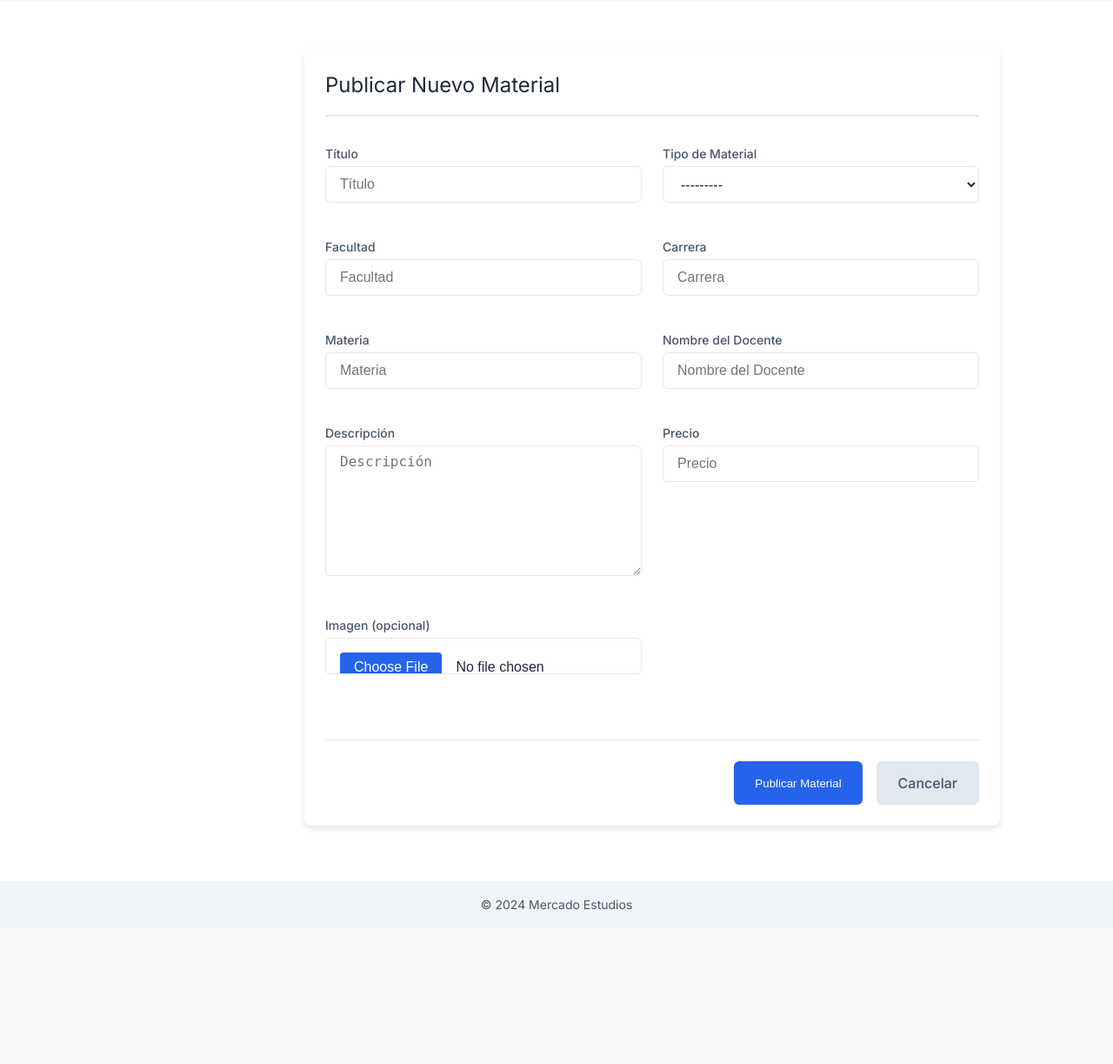
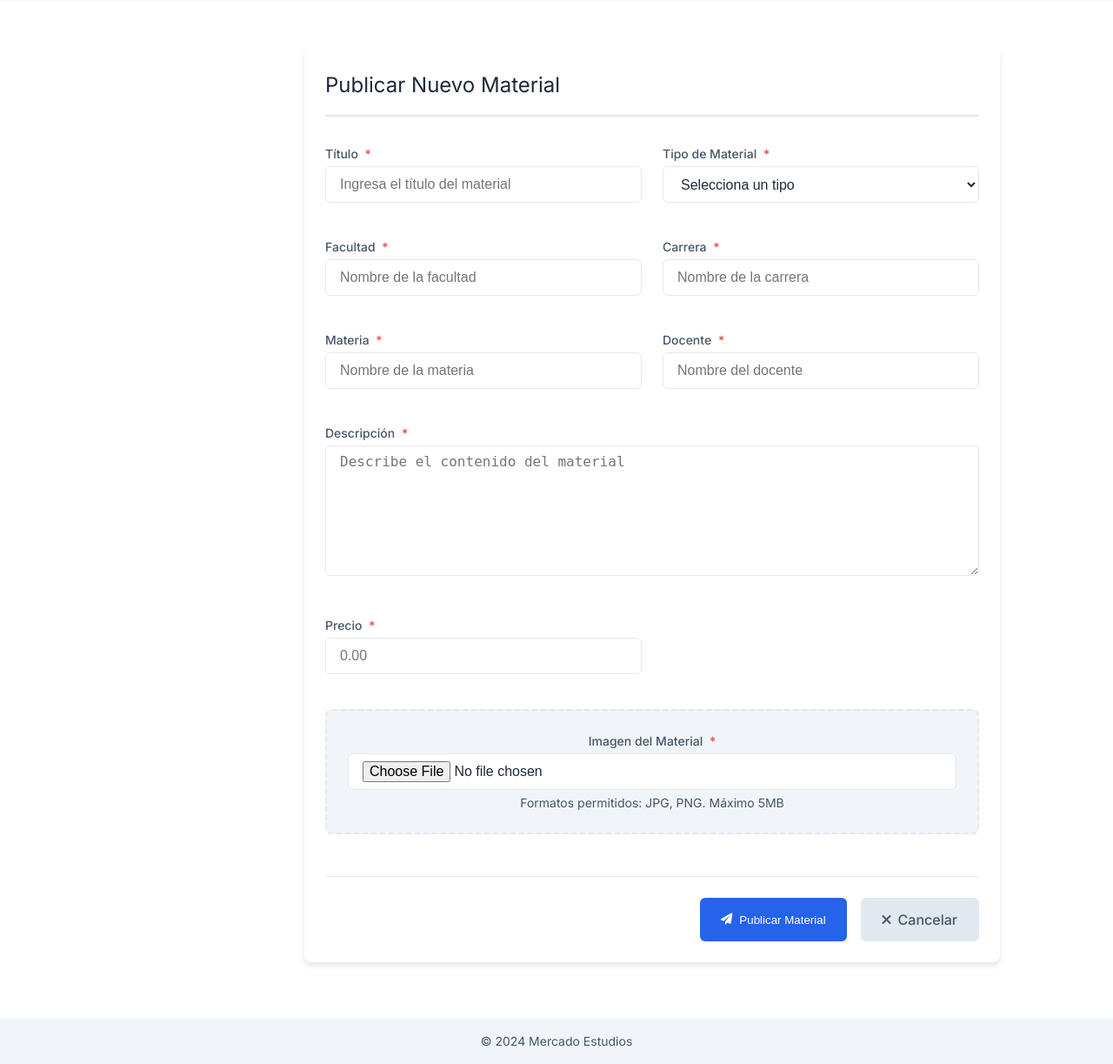
Before and after one commit to Guilder23/DameDoy, a Django app: template DameDoy/templates/html/publicar_material.html in a window 1280 px wide. Shown: the part 68-1291 px from the top of the page at 87% size. Before the commit the page ends 1114 px from the top, so only its background shows below. Run offline with Django 5.2, Linux system fonts and the light colour scheme; the template is opened without the code that fills it: values that come from a table or form of the project are taken from there, others are empty.

Commit message:
Campos requeridos en el publicar material

```diff
--- a/DameDoy/static/css/publicar_material.css
+++ b/DameDoy/static/css/publicar_material.css
@@ -15,7 +15,7 @@
     box-shadow: var(--sombra-md);
 }
 
-/* Cabecera */
+/* Cabecera del formulario */
 .publicar-container h1 {
     font-size: var(--tamaño-texto-2xl);
     color: var(--texto-primario);
@@ -26,10 +26,11 @@
 }
 
 /* Grid del formulario */
-.material-form {
+.form-grid {
     display: grid;
     grid-template-columns: repeat(2, 1fr);
     gap: var(--espaciado-lg);
+    margin-bottom: var(--espaciado-xl);
 }
 
 /* Grupos de formulario */
@@ -37,7 +38,7 @@
     margin-bottom: var(--espaciado-md);
 }
 
-.form-group:last-child {
+.form-group.full-width {
     grid-column: 1 / -1;
 }
 
@@ -48,6 +49,11 @@
     color: var(--texto-secundario);
     font-size: var(--tamaño-texto-sm);
     font-weight: var(--peso-medio);
+}
+
+.required {
+    color: var(--color-error);
+    margin-left: 4px;
 }
 
 /* Inputs y Selects */
@@ -78,66 +84,47 @@
     box-shadow: 0 0 0 3px var(--color-primario-claro);
 }
 
-/* Input de archivo */
+/* Grupo de imagen */
 .form-group.file-input {
     grid-column: 1 / -1;
+    background: var(--fondo-secundario);
     padding: var(--espaciado-lg);
-    border: 2px dashed var(--borde-claro);
     border-radius: var(--radio-borde-lg);
     text-align: center;
-    background: var(--fondo-secundario);
-    transition: var(--transition-suave);
+    border: 2px dashed var(--borde-claro);
 }
 
-.form-group input[type="file"] {
-    width: 100%;
-    padding: var(--espaciado-md);
-    background: var(--fondo-primario);
-    border: 1px solid var(--borde-claro);
-    border-radius: var(--radio-borde-md);
-    cursor: pointer;
-    color: var(--texto-primario);
+.imagen-preview {
+    margin: var(--espaciado-md) 0;
+    max-width: 300px;
+    margin: 0 auto;
 }
 
-.form-group input[type="file"]::-webkit-file-upload-button {
-    background: var(--color-primario);
-    color: white;
-    padding: var(--espaciado-sm) var(--espaciado-md);
-    border: none;
-    border-radius: var(--radio-borde-sm);
-    margin-right: var(--espaciado-md);
-    cursor: pointer;
-    transition: var(--transition-suave);
+.imagen-preview img {
+    width: 100%;
+    height: auto;
+    border-radius: var(--radio-borde-md);
+    box-shadow: var(--sombra-sm);
 }
 
-.form-group input[type="file"]::-webkit-file-upload-button:hover {
-    background: var(--color-primario-hover);
+.help-text {
+    display: block;
+    color: var(--texto-secundario);
+    font-size: var(--tamaño-texto-sm);
+    margin-top: var(--espaciado-xs);
 }
 
-.form-group input[type="file"]::file-selector-button {
-    background: var(--color-primario);
-    color: white;
-    padding: var(--espaciado-sm) var(--espaciado-md);
-    border: none;
-    border-radius: var(--radio-borde-sm);
-    margin-right: var(--espaciado-md);
-    cursor: pointer;
-    transition: var(--transition-suave);
+/* Estados de validación */
+.invalid {
+    border-color: var(--color-error) !important;
+    background-color: var(--color-error-claro) !important;
 }
 
-.form-group input[type="file"]::file-selector-button:hover {
-    background: var(--color-primario-hover);
-}
-
-/* Alertas y errores */
+/* Alertas */
 .alert {
-    grid-column: 1 / -1;
     padding: var(--espaciado-md);
     border-radius: var(--radio-borde-md);
-    margin-bottom: var(--espaciado-md);
-    display: flex;
-    align-items: center;
-    gap: var(--espaciado-sm);
+    margin-bottom: var(--espaciado-lg);
 }
 
 .alert-error {
@@ -146,15 +133,8 @@
     color: var(--color-error);
 }
 
-.field-errors {
-    color: var(--color-error);
-    font-size: var(--tamaño-texto-sm);
-    margin-top: 0.25rem;
-}
-
 /* Botones de acción */
 .form-actions {
-    grid-column: 1 / -1;
     display: flex;
     gap: var(--espaciado-md);
     justify-content: flex-end;
--- /dev/null
+++ b/DameDoy/static/js/publicar_material.js
@@ -0,0 +1,83 @@
+document.addEventListener('DOMContentLoaded', function() {
+    const formMaterial = document.getElementById('formMaterial');
+    const inputImagen = document.getElementById('imagen');
+    const previewContainer = document.getElementById('imagenPreview');
+
+    // Validación del formulario
+    formMaterial.addEventListener('submit', function(e) {
+        e.preventDefault();
+
+        const campos = ['titulo', 'tipo', 'facultad', 'carrera', 'materia',
+                       'docente', 'descripcion', 'precio', 'imagen'];
+
+        let valido = true;
+
+        // Validar campos
+        campos.forEach(campo => {
+            const elemento = document.getElementById(campo);
+            if (!elemento.value.trim()) {
+                elemento.classList.add('invalid');
+                valido = false;
+            } else {
+                elemento.classList.remove('invalid');
+            }
+        });
+
+        // Validar imagen
+        if (inputImagen.files.length > 0) {
+            const file = inputImagen.files[0];
+            if (file.size > 5 * 1024 * 1024) { // 5MB
+                mostrarError('La imagen no debe superar los 5MB');
+                valido = false;
+            }
+            if (!['image/jpeg', 'image/png'].includes(file.type)) {
+                mostrarError('Solo se permiten imágenes JPG y PNG');
+                valido = false;
+            }
+        }
+
+        if (valido) {
+            this.submit();
+        } else {
+            mostrarError('Por favor completa todos los campos obligatorios correctamente');
+        }
+    });
+
+    // Preview de imagen
+    inputImagen.addEventListener('change', function() {
+        const file = this.files[0];
+
+        if (file) {
+            const reader = new FileReader();
+            reader.onload = function(e) {
+                previewContainer.innerHTML = `
+                    <img src="${e.target.result}" alt="Vista previa">
+                `;
+            }
+            reader.readAsDataURL(file);
+        }
+    });
+
+    // Remover clase invalid al escribir
+    document.querySelectorAll('input, select, textarea').forEach(elemento => {
+        elemento.addEventListener('input', function() {
+            if (this.value.trim()) {
+                this.classList.remove('invalid');
+            }
+        });
+    });
+
+    // Función auxiliar para mostrar errores
+    function mostrarError(mensaje) {
+        const alertContainer = document.querySelector('.alert-error') ||
+                             crearAlertaError();
+        alertContainer.innerHTML = `<div>${mensaje}</div>`;
+    }
+
+    function crearAlertaError() {
+        const alerta = document.createElement('div');
+        alerta.className = 'alert alert-error';
+        formMaterial.insertBefore(alerta, formMaterial.firstChild);
+        return alerta;
+    }
+});
--- a/DameDoy/templates/html/publicar_material.html
+++ b/DameDoy/templates/html/publicar_material.html
@@ -11,33 +11,138 @@
 <div class="publicar-container">
     <h1>Publicar Nuevo Material</h1>
 
-    <form method="post" enctype="multipart/form-data" class="material-form">
+    <form method="post" enctype="multipart/form-data" class="material-form" id="formMaterial">
         {% csrf_token %}
 
-        {% if form.errors %}
+        {% if messages %}
         <div class="alert alert-error">
-            Por favor corrige los errores indicados.
+            {% for message in messages %}
+            <div>{{ message }}</div>
+            {% endfor %}
         </div>
         {% endif %}
 
-        {% for field in form %}
-        <div class="form-group">
-            <label for="{{ field.id_for_label }}">{{ field.label }}</label>
-            {{ field }}
-            {% if field.errors %}
-            <div class="field-errors">
-                {% for error in field.errors %}
-                <span class="error">{{ error }}</span>
-                {% endfor %}
+        <div class="form-grid">
+            <div class="form-group">
+                <label for="titulo">Título <span class="required">*</span></label>
+                <input type="text"
+                       id="titulo"
+                       name="titulo"
+                       class="form-control"
+                       required
+                       minlength="3"
+                       maxlength="200"
+                       placeholder="Ingresa el título del material">
             </div>
-            {% endif %}
+
+            <div class="form-group">
+                <label for="tipo">Tipo de Material <span class="required">*</span></label>
+                <select id="tipo"
+                        name="tipo"
+                        class="form-control"
+                        required>
+                    <option value="">Selecciona un tipo</option>
+                    <option value="apunte">Apunte</option>
+                    <option value="examen">Examen</option>
+                    <option value="proyecto">Proyecto</option>
+                    <option value="libro">Libro</option>
+                    <option value="otros">Otros</option>
+                </select>
+            </div>
+
+            <div class="form-group">
+                <label for="facultad">Facultad <span class="required">*</span></label>
+                <input type="text"
+                       id="facultad"
+                       name="facultad"
+                       class="form-control"
+                       required
+                       maxlength="100"
+                       placeholder="Nombre de la facultad">
+            </div>
+
+            <div class="form-group">
+                <label for="carrera">Carrera <span class="required">*</span></label>
+                <input type="text"
+                       id="carrera"
+                       name="carrera"
+                       class="form-control"
+                       required
+                       maxlength="100"
+                       placeholder="Nombre de la carrera">
+            </div>
+
+            <div class="form-group">
+                <label for="materia">Materia <span class="required">*</span></label>
+                <input type="text"
+                       id="materia"
+                       name="materia"
+                       class="form-control"
+                       required
+                       maxlength="100"
+                       placeholder="Nombre de la materia">
+            </div>
+
+            <div class="form-group">
+                <label for="docente">Docente <span class="required">*</span></label>
+                <input type="text"
+                       id="docente"
+                       name="docente"
+                       class="form-control"
+                       required
+                       maxlength="100"
+                       placeholder="Nombre del docente">
+            </div>
+
+            <div class="form-group full-width">
+                <label for="descripcion">Descripción <span class="required">*</span></label>
+                <textarea id="descripcion"
+                          name="descripcion"
+                          class="form-control"
+                          required
+                          rows="4"
+                          minlength="10"
+                          placeholder="Describe el contenido del material"></textarea>
+            </div>
+
+            <div class="form-group">
+                <label for="precio">Precio <span class="required">*</span></label>
+                <input type="number"
+                       id="precio"
+                       name="precio"
+                       class="form-control"
+                       required
+                       min="0"
+                       step="0.01"
+                       placeholder="0.00">
+            </div>
+
+            <div class="form-group file-input">
+                <label for="imagen">Imagen del Material <span class="required">*</span></label>
+                <div class="imagen-preview" id="imagenPreview"></div>
+                <input type="file"
+                       id="imagen"
+                       name="imagen"
+                       class="form-control"
+                       required
+                       accept="image/*">
+                <small class="help-text">Formatos permitidos: JPG, PNG. Máximo 5MB</small>
+            </div>
         </div>
-        {% endfor %}
 
         <div class="form-actions">
-            <button type="submit" class="btn-publicar">Publicar Material</button>
-            <a href="{% url 'lista_materiales' %}" class="btn-cancelar">Cancelar</a>
+            <button type="submit" class="btn-publicar">
+                <i class="fas fa-paper-plane"></i> Publicar Material
+            </button>
+            <a href="{% url 'lista_materiales' %}" class="btn-cancelar">
+                <i class="fas fa-times"></i> Cancelar
+            </a>
         </div>
     </form>
 </div>
+
+{% block scripts %}
+<script src="{% static 'js/publicar_material.js' %}"></script>
 {% endblock %}
+
+{% endblock %}
```
Also changed, not shown: DameDoy/static/css/eliminar_material.css (renamed from DameDoy/static/css/confirmar_eliminar_material.css).
